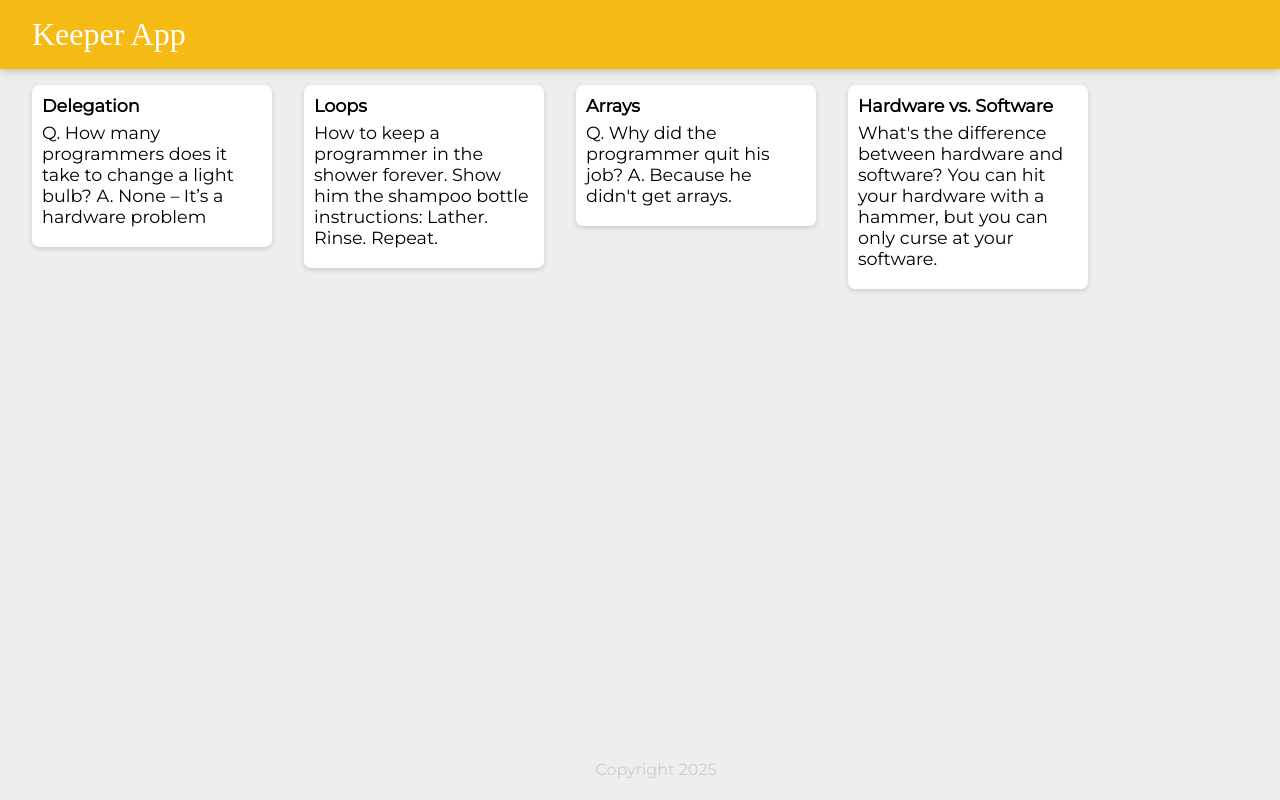
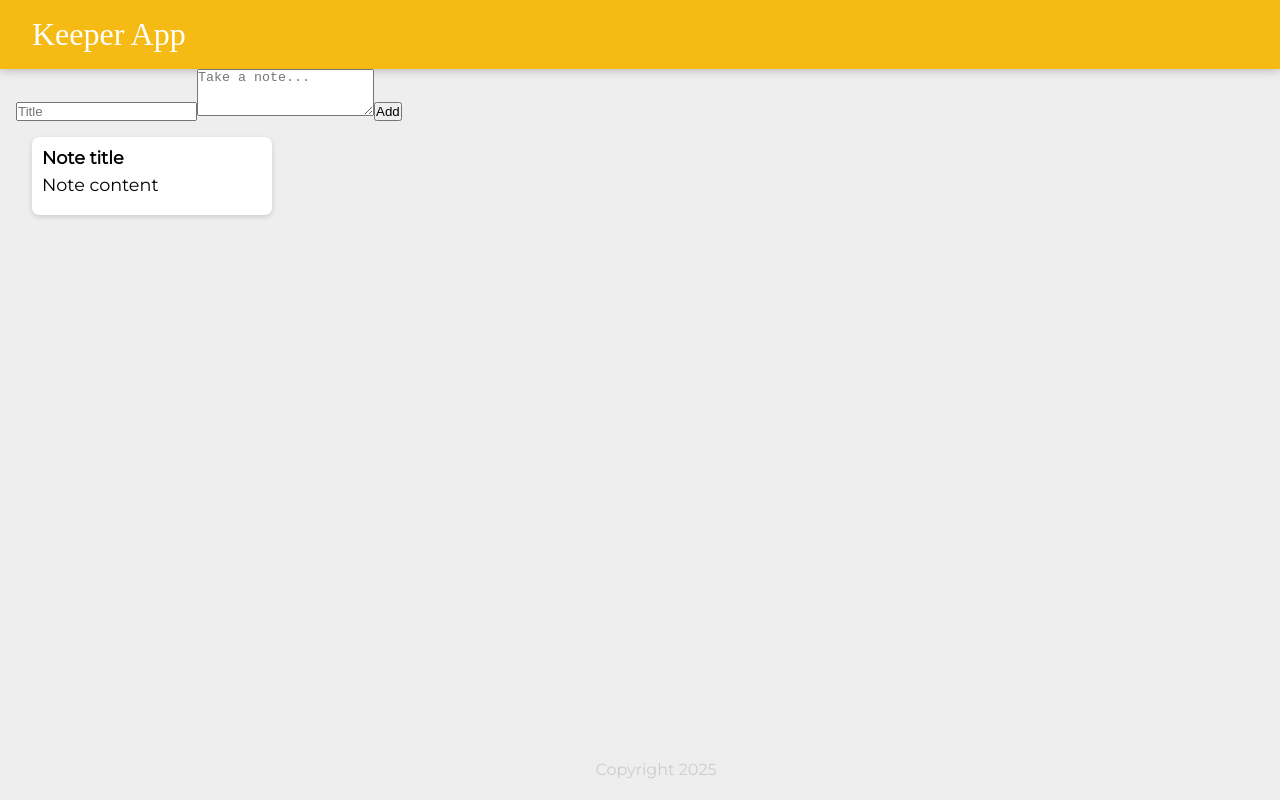
Before and after one commit to bhumika13103/keeper-app, a React (Vite) app: page / in a window 1280 px wide. Built offline with nearby package versions, Linux system fonts and the light colour scheme; a web font is replaced by a local one.

Commit message:
CreateArea.jsx addition

```diff
--- a/src/Components/App.jsx
+++ b/src/Components/App.jsx
@@ -2,15 +2,15 @@
 import Header from "./Header";
 import Footer from "./Footer";
 import Note from "./Note";
-import notes from "../notes";
+import CreateArea from "./CreateArea";
+
 function App(){
     return (
         <div>
             <Header />
-            {notes.map((note) => {
-            return <Note  key={note.key} title={note.title} content={note.content} />;
-            })}
-            <Footer />
+            <CreateArea />
+      <Note key={1} title="Note title" content="Note content" />
+      <Footer />
         </div>
     );
 }
--- /dev/null
+++ b/src/Components/CreateArea.jsx
@@ -0,0 +1,15 @@
+import React from "react";
+
+function CreateArea() {
+  return (
+    <div>
+      <form>
+        <input name="title" placeholder="Title" />
+        <textarea name="content" placeholder="Take a note..." rows="3" />
+        <button>Add</button>
+      </form>
+    </div>
+  );
+}
+
+export default CreateArea;
```
Also changed, not shown: src/index.jsx (+0 -12 lines).
